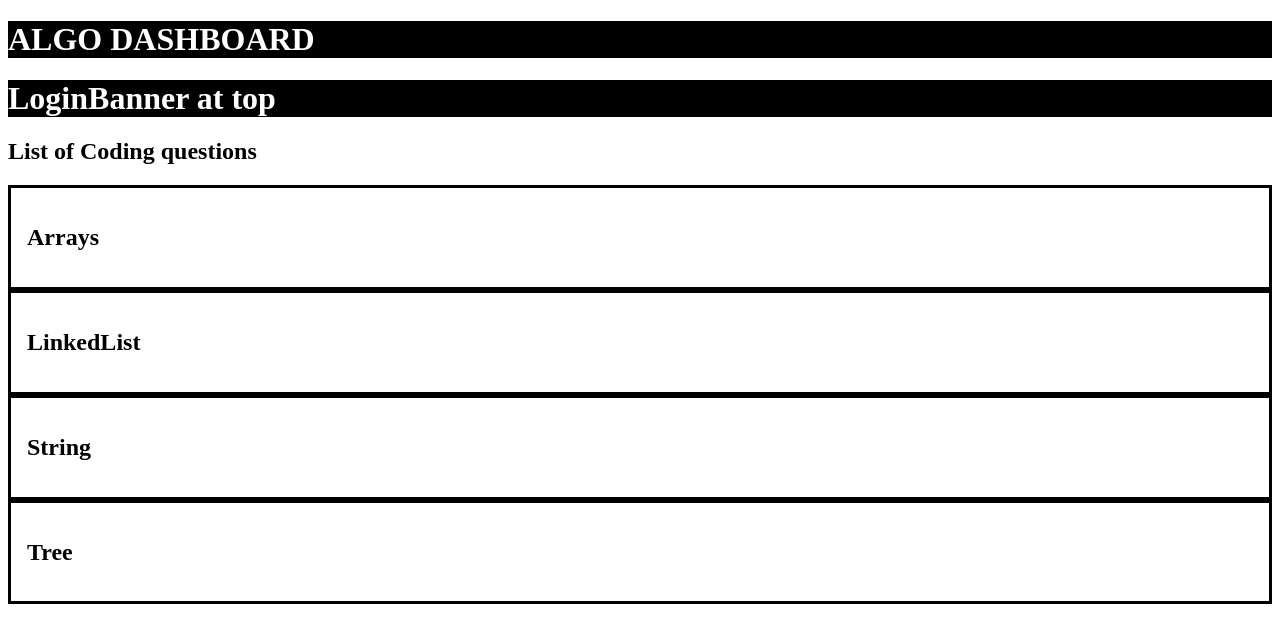
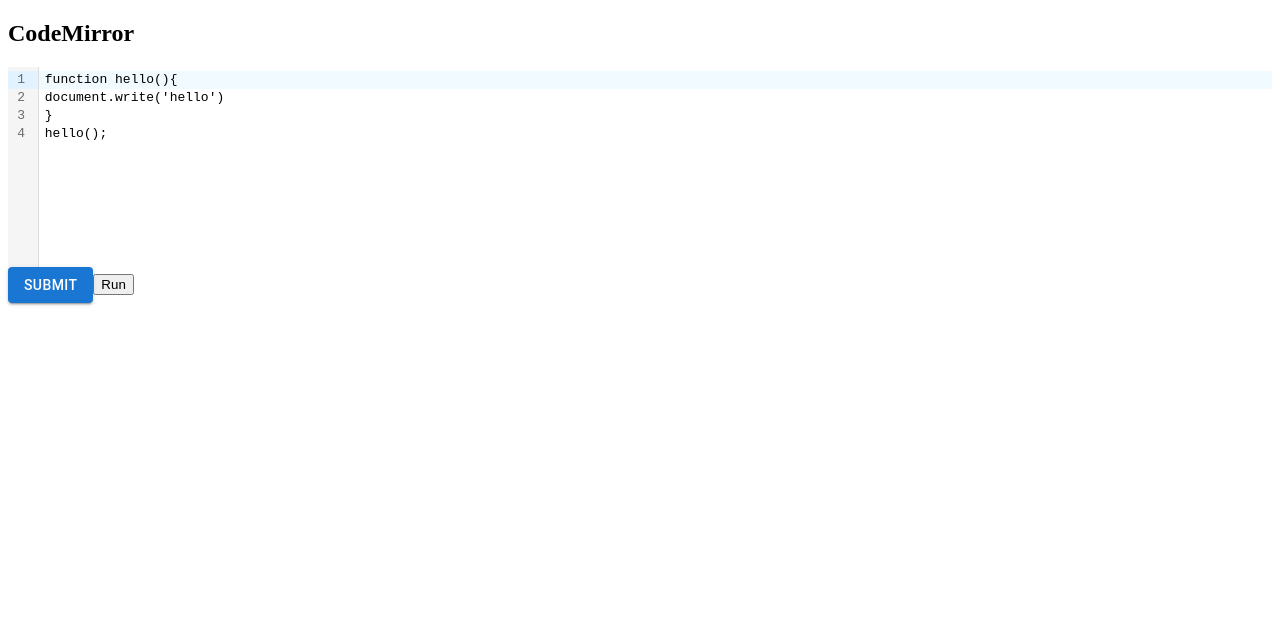
Before and after one commit to Mewtwo35/Job-Coach, a React app: page / in a window 1280 px wide. Shown: the top 642 px of the page. Built offline with nearby package versions, Linux system fonts and the light colour scheme; the HTML template or start-up script is replaced by a standard one.

Commit message:
code editor is outputting result of returned function

```diff
--- a/package.json
+++ b/package.json
@@ -50,15 +50,18 @@
     "@emotion/react": "^11.10.4",
     "@emotion/styled": "^11.10.4",
     "@mui/material": "^5.10.9",
+    "@types/express-serve-static-core": "^4.17.31",
     "@uiw/codemirror-extensions-langs": "^4.12.4",
     "@uiw/react-codemirror": "^4.12.4",
-    "@types/express-serve-static-core": "^4.17.31",
+    "ace-builds": "^1.12.3",
+    "codemirror": "^6.0.1",
     "concurrently": "^7.4.0",
     "express": "^4.18.2",
     "morgan": "^1.10.0",
     "pg": "^8.8.0",
     "postgres": "^3.3.1",
     "react": "^18.2.0",
+    "react-ace": "^10.1.0",
     "react-dom": "^18.2.0"
   }
 }
--- a/src/App.tsx
+++ b/src/App.tsx
@@ -1,22 +1,23 @@
 import * as React from 'react';
 import AlgoDashboard from './pages/AlgoDashboard';
 import { Routes, Route } from 'react-router-dom';
-import CodeEditor from './pages/CodeEditor'
-
+import CodeEditor from './pages/CodeEditor';
 
 class App extends React.Component {
   render() {
     return (
       <>
         <Routes>
-            <Route path="/" element={<AlgoDashboard />} />
-                <Route path="/questions" element={<CodeEditor />} />
-                <Route path="*" element={
-                  <main>
-                    <p>There's no page at this URL!</p>
-                  </main>
-                }
-                />
+          {/* <Route path="/" element={<AlgoDashboard />} /> */}
+          <Route path="/" element={<CodeEditor />} />
+          <Route
+            path="*"
+            element={
+              <main>
+                <p>There's no page at this URL!</p>
+              </main>
+            }
+          />
         </Routes>
       </>
     );
--- a/src/pages/CodeEditor.tsx
+++ b/src/pages/CodeEditor.tsx
@@ -1,42 +1,65 @@
 import * as React from 'react';
 import CodeMirror from '@uiw/react-codemirror';
+// import CodeMirror from 'codemirror';
 import { javascript } from '@codemirror/lang-javascript';
 import Button from '@mui/material/Button';
+import { useEffect } from 'react';
 
-class CodeEditor extends React.Component {
-
-    onChange = React.useCallback((value:any, viewUpdate:any) => {
+const CodeEditor = () => {
+  let storedVal: any;
+  const onChange = React.useCallback((value: any, viewUpdate: any) => {
     console.log('value:', value);
+    storedVal = value;
+    console.log(storedVal, 'stored val');
   }, []);
-
-    render() {
+  document.write = function (s) {
+    var scripts = document.getElementsByTagName('script');
+    var lastScript = scripts[scripts.length - 1];
+    lastScript.insertAdjacentHTML('beforebegin', s);
+  };
+  function handleClick(e: any) {
+    e.preventDefault();
+    console.log(document);
+    const s = document.createElement('script');
+    const pConsole = document.querySelector('.pconsole');
+    const consoleEl = document.querySelector('.console');
+    s.setAttribute('id', 'chalfunction');
+    s.textContent = storedVal; //inne
+    console.log(s);
+    consoleEl?.appendChild(s);
+    pConsole?.remove();
+    // consoleEl?.append("<p class='pconsole indent'>" + s + ' </p>');
+  }
   return (
     <div>
       <h2>CodeMirror</h2>
+      <div className="console">
+        {/* <p className="pconsole">/**</p>
+        <p className="pconsole indent">* Function out put will go here.</p>
+        <p className="pconsole indent">* /</p> */}
+      </div>
+      <script id="script" type="text/javascript"></script>
 
-                <Button variant="contained">Logout</Button>
+      <div className="prompt"></div>
 
-                <div className="prompt">
-                </div>
-
-                <div className="list-of-topics">
-                </div>
+      <div className="list-of-topics"></div>
 
       <div className="codemirror">
         <CodeMirror
-                        value="console.log('hello world!');"
+          value="function hello(){
+document.write('hello')
+}
+hello();"
           height="200px"
-                        extensions={[javascript({ jsx: true })]}
-                        onChange={this.onChange}
+          //   extensions={[javascript({ jsx: true })]}
+          onChange={onChange}
         />
       </div>
 
       <Button variant="contained">Submit</Button>
-
+      <button onClick={handleClick}>Run</button>
     </div>
-
-        )
-      }
-}
+  );
+};
 
 export default CodeEditor;
```
Also changed, not shown: src/pages/codeMirrorHook.tsx (added, +37 -0 lines), 1 other file (tests, documents, lock files or other folders). Lines whose indentation alone changed are shown as unchanged.
